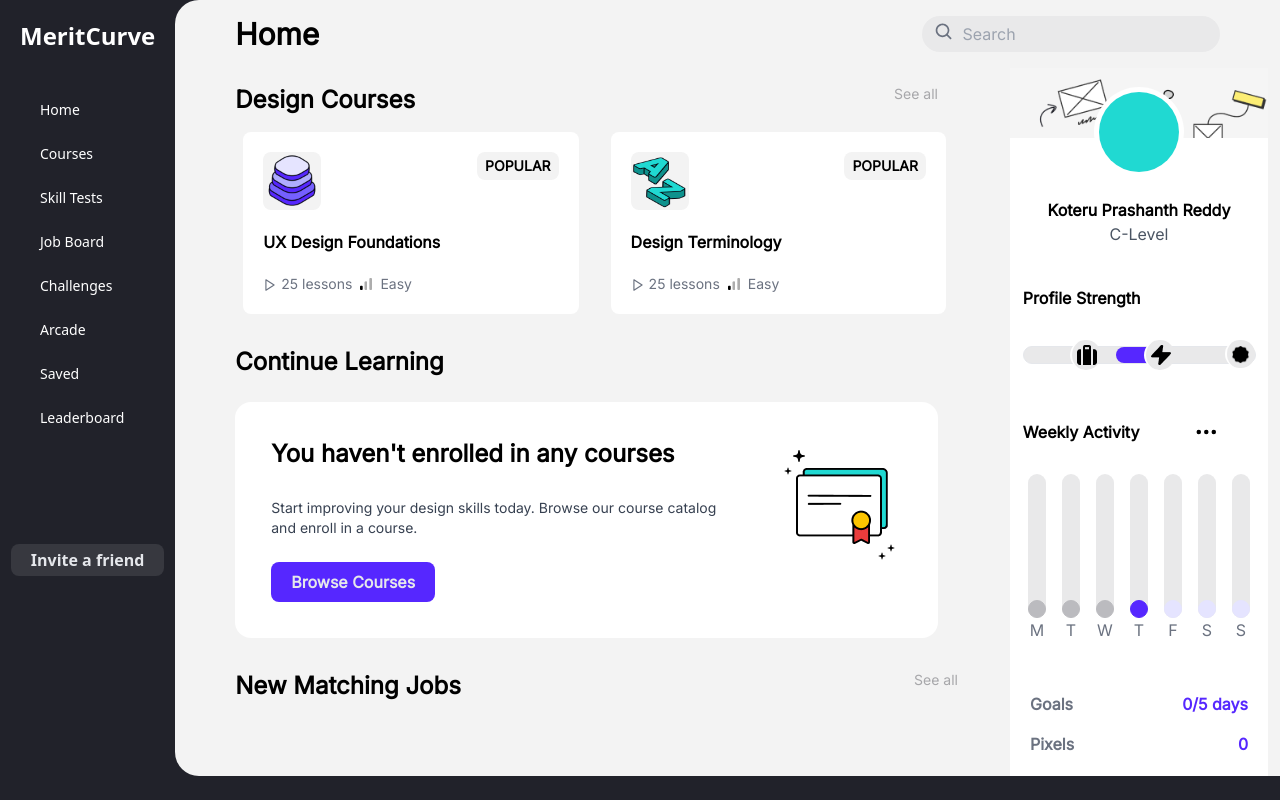
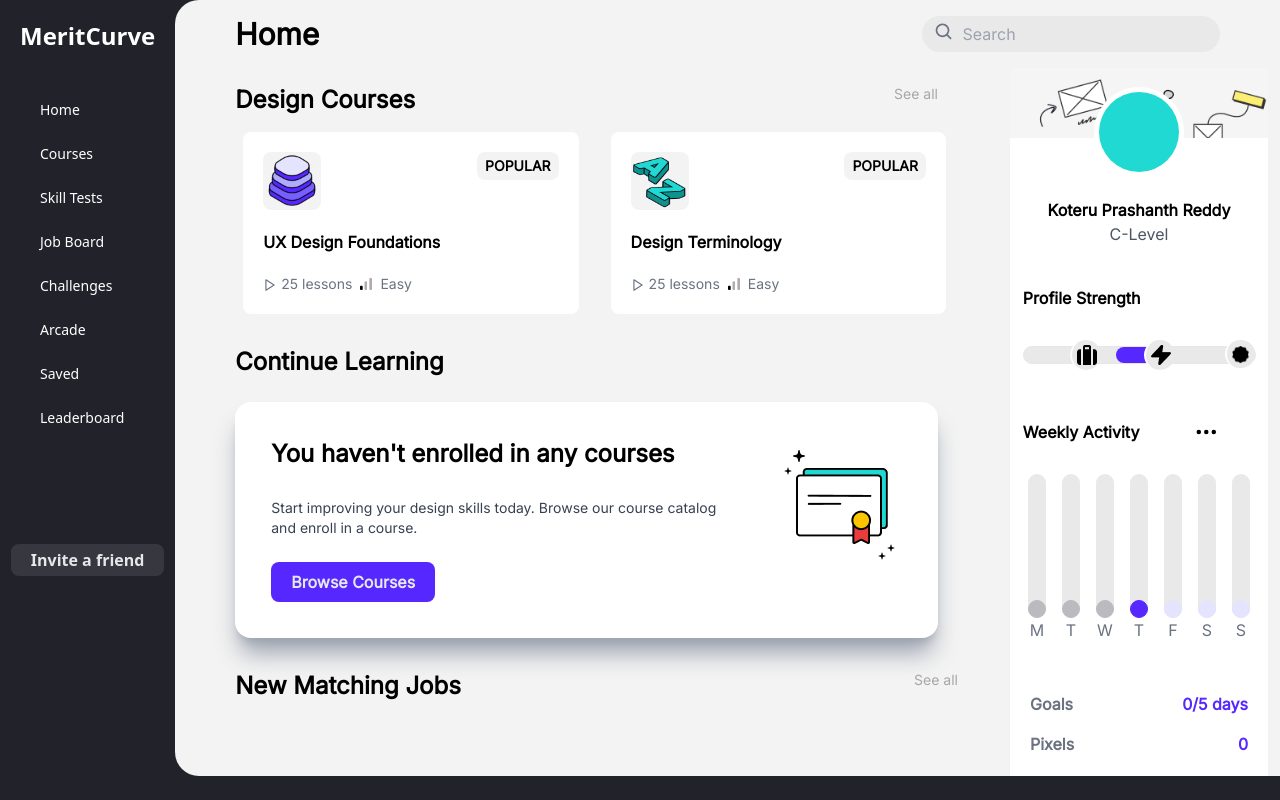
Before and after one commit to Ashuu02/StudyOwls-Asssignment, a React (Create React App) app: page / in a window 1280 px wide. Built offline with nearby package versions, Linux system fonts and the light colour scheme.

Commit message:
shadow added

```diff
--- a/src/components/Main.jsx
+++ b/src/components/Main.jsx
@@ -138,8 +138,8 @@ const Main = () => {
 
 {/* ////////////////////////////////////////////////////////////////// */}
 {/* card 3 */}
-            <div className="mt-0 px-3 p-4 mx-5 sm:px-10 ">
-              <div className="hidden p-3 md:grid grid-flow-col-dense bg-white hover:scale-105 ease-in duration-300 mt-2 rounded-2xl ">
+            <div className="mt-0  px-3 p-4 mx-5 sm:px-10 ">
+              <div className="hidden shadow-xl shadow-gray-400 p-3 md:grid grid-flow-col-dense bg-white hover:scale-105 ease-in duration-300 mt-2 rounded-2xl ">
                 <div className="">
                   <h2 className="text-2xl w-[297px] m-4 w-320 sm:ml-3 mt-3 pt-2 flex rounded-lg text-black sm:w-full font-inter font-semibold sm:p-3 font-family:Inter text-left ">
                     You haven't enrolled in any courses
@@ -171,7 +171,7 @@ const Main = () => {
                 </div>
               </div>
 
-              <div className="sm:hidden p-3 bg-white hover:scale-105 ease-in duration-300 mt-2 rounded-2xl">
+              <div className="sm:hidden p-3 shadow-xl shadow-gray-400 bg-white hover:scale-105 ease-in duration-300 mt-2 rounded-2xl">
                 <div className=" ">
                   <h2 className="text-2xl m-4 sm:ml-3 mt-3 pt-2 flex rounded-lg text-black w-full font-inter font-semibold sm:p-3 font-family:Inter text-left ">
                     You haven't enrolled in any courses
```
